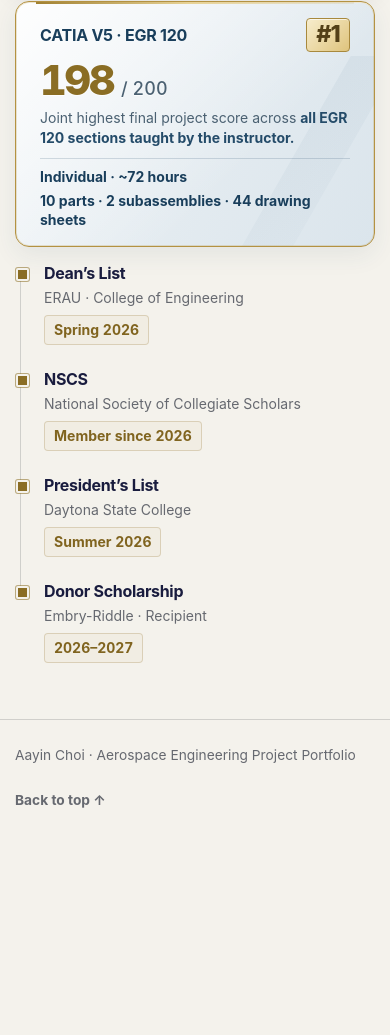
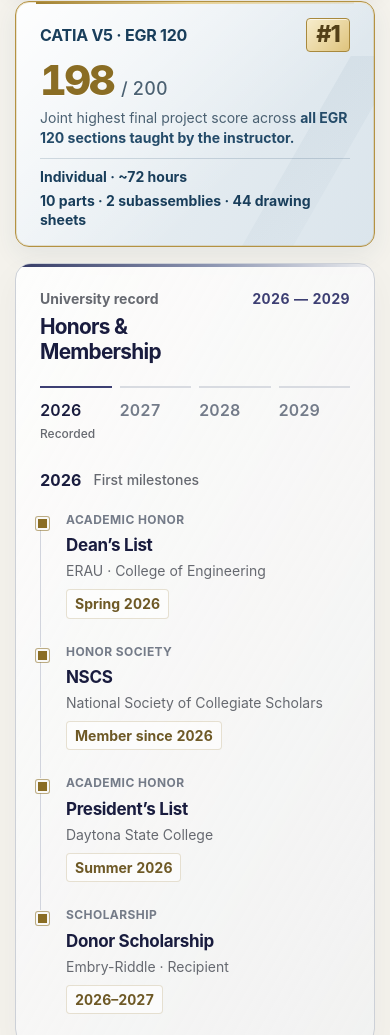
Before and after one commit to AayinChoi/AayinChoi.github.io, a plain HTML site: page index.html in a window 390 px wide. Shown: the part 3871-4906 px from the top of the page. Before the commit the page ends 4707 px from the top, so only its background shows below. Drawn offline with Linux system fonts and the light colour scheme.

Commit message:
Add files via upload

```diff
--- a/index.html
+++ b/index.html
@@ -185,28 +185,48 @@
           </p>
         </li>
         <li class="profile-roadmap" id="academic-honors">
-          <ol class="profile-roadmap-list" aria-label="Honors and membership in order received">
+          <header class="roadmap-heading">
+            <div>
+              <p class="roadmap-kicker">University record</p>
+              <h3>Honors &amp; Membership</h3>
+            </div>
+            <p class="roadmap-span"><span>Academic journey</span><strong>2026 — 2029</strong></p>
+          </header>
+          <div class="roadmap-years" aria-label="University timeline through expected graduation in 2029">
+            <span class="roadmap-year roadmap-year-recorded" aria-label="2026, recorded milestones">2026 <span>Recorded</span></span>
+            <span class="roadmap-year" aria-label="2027, future records">2027</span>
+            <span class="roadmap-year" aria-label="2028, future records">2028</span>
+            <span class="roadmap-year" aria-label="2029, expected graduation year">2029</span>
+          </div>
+          <div class="roadmap-year-group" data-year="2026">
+            <h4 class="roadmap-group-title">2026 <span>First milestones</span></h4>
+            <ol class="profile-roadmap-list" aria-label="Honors and membership in order received">
             <li class="profile-record">
+              <span class="profile-record-kind">Academic honor</span>
               <h3>Dean’s List</h3>
               <p>ERAU · College of Engineering</p>
               <p class="profile-record-date">Spring 2026</p>
             </li>
             <li class="profile-record">
+              <span class="profile-record-kind">Honor society</span>
               <h3>NSCS</h3>
               <p>National Society of Collegiate Scholars</p>
               <p class="profile-record-date">Member since 2026</p>
             </li>
             <li class="profile-record">
+              <span class="profile-record-kind">Academic honor</span>
               <h3>President’s List</h3>
               <p>Daytona State College</p>
               <p class="profile-record-date">Summer 2026</p>
             </li>
             <li class="profile-record">
+              <span class="profile-record-kind">Scholarship</span>
               <h3>Donor Scholarship</h3>
               <p>Embry-Riddle · Recipient</p>
               <p class="profile-record-date">2026–2027</p>
             </li>
-          </ol>
+            </ol>
+          </div>
         </li>
       </ol>
     </section>
--- a/styles.css
+++ b/styles.css
@@ -2597,6 +2597,66 @@ figcaption { margin-top: 13px; color: var(--muted); font-size: 0.86rem; }
   .personal-summary .personal-links { gap: 12px 18px; }
 }
 
+/* A framed recognition archive that can grow by year through graduation. */
+.profile-roadmap {
+  position: relative;
+  padding: 30px clamp(24px, 4.5vw, 54px) 32px;
+  overflow: hidden;
+  border: 1px solid #ccd0d7;
+  border-radius: 20px;
+  background: linear-gradient(120deg, rgba(255,255,255,0.85), rgba(239,241,245,0.58));
+  box-shadow: 0 12px 34px rgba(25,28,62,0.045);
+}
+.profile-roadmap::before { content: ""; position: absolute; top: 0; left: 0; right: 0; height: 3px; background: linear-gradient(90deg, #353b66, #8d96b2 55%, rgba(141,150,178,0.1)); }
+.roadmap-heading { display: flex; align-items: center; justify-content: space-between; gap: 24px; }
+.roadmap-kicker { margin: 0 0 5px; color: var(--muted); font-size: 0.875rem; font-weight: 650; }
+.roadmap-heading h3 { margin: 0; color: var(--navy-deep); font-size: 1.6rem; line-height: 1.2; letter-spacing: -0.035em; }
+.roadmap-span { display: grid; gap: 2px; margin: 0; text-align: right; }
+.roadmap-span span { color: var(--muted); font-size: 0.875rem; }
+.roadmap-span strong { color: var(--navy-soft); font-size: 1.125rem; font-weight: 650; font-variant-numeric: tabular-nums; letter-spacing: 0.025em; }
+.roadmap-years { display: grid; grid-template-columns: repeat(4, minmax(0, 1fr)); gap: 12px; margin-top: 26px; }
+.roadmap-year { display: flex; flex-wrap: wrap; align-items: baseline; gap: 8px; min-width: 0; padding: 10px 0 0; border-top: 2px solid #d8dbe1; color: #737b89; font-size: 1.125rem; font-weight: 600; font-variant-numeric: tabular-nums; }
+.roadmap-year-recorded { border-color: var(--navy-soft); color: var(--navy-deep); }
+.roadmap-year span { color: var(--muted); font-size: 0.75rem; font-weight: 450; }
+.roadmap-year-group { margin-top: 26px; }
+.roadmap-group-title { display: flex; align-items: center; gap: 12px; margin: 0 0 20px; color: var(--navy-deep); font-size: 1rem; font-weight: 750; font-variant-numeric: tabular-nums; }
+.roadmap-group-title span { color: var(--muted); font-size: 0.875rem; font-weight: 450; }
+.profile-roadmap .profile-roadmap-list { grid-template-columns: repeat(4, minmax(0, 1fr)); gap: 26px 24px; }
+.profile-roadmap .profile-record { grid-column: auto; gap: 7px; min-height: 148px; padding: 22px 0 0; margin: 0; }
+.profile-roadmap .profile-record::before { top: -4px; left: 0; width: 9px; height: 9px; border-color: #f9f9f8; }
+.profile-roadmap .profile-record::after { top: 0; left: 4px; right: -24px; bottom: auto; width: auto; height: 1px; background: linear-gradient(90deg, #aaa793, #d7d9df); }
+.profile-roadmap .profile-record:nth-child(4n)::after,
+.profile-roadmap .profile-record:last-child::after { right: 0; }
+.profile-record-kind { color: #747b88; font-size: 0.75rem; font-weight: 650; letter-spacing: 0.035em; text-transform: uppercase; }
+.profile-roadmap .profile-record h3 { font-size: 1.0625rem; }
+.profile-roadmap .profile-record .profile-record-date { margin-top: auto; padding: 4px 8px; border-color: rgba(138,109,36,0.2); background: rgba(255,255,255,0.6); color: #6e5926; }
+@media (max-width: 900px) {
+  .profile-roadmap .profile-roadmap-list { grid-template-columns: repeat(2, minmax(0, 1fr)); }
+  .profile-roadmap .profile-record::after { right: -24px; }
+  .profile-roadmap .profile-record:nth-child(2n)::after,
+  .profile-roadmap .profile-record:last-child::after { right: 0; }
+}
+@media (max-width: 620px) {
+  .profile-roadmap { padding: 24px 24px 26px; border-radius: 16px; }
+  .roadmap-heading { align-items: flex-start; gap: 16px; }
+  .roadmap-heading h3 { font-size: 1.3rem; }
+  .roadmap-span span { display: none; }
+  .roadmap-span strong { white-space: nowrap; font-size: 0.875rem; }
+  .roadmap-years { gap: 8px; margin-top: 22px; }
+  .roadmap-year { display: block; font-size: 1rem; }
+  .roadmap-year span { display: block; margin-top: 2px; }
+  .roadmap-year-group { margin-top: 24px; }
+  .roadmap-group-title { margin-bottom: 18px; }
+  .profile-roadmap .profile-roadmap-list { grid-template-columns: minmax(0, 1fr); gap: 20px; }
+  .profile-roadmap .profile-record { min-height: 0; padding: 0 0 4px 26px; gap: 5px; }
+  .profile-roadmap .profile-record::before { top: 6px; left: -4px; }
+  .profile-roadmap .profile-record::after,
+  .profile-roadmap .profile-record:nth-child(2n)::after,
+  .profile-roadmap .profile-record:nth-child(4n)::after { display: block; top: 10px; left: 0; right: auto; bottom: -24px; width: 1px; height: auto; background: #d1d4dd; }
+  .profile-roadmap .profile-record:last-child::after { display: none; }
+  .profile-roadmap .profile-record .profile-record-date { margin-top: 3px; }
+}
+
 @media (prefers-reduced-motion: reduce) {
   html { scroll-behavior: auto; }
   *, *::before, *::after { animation-duration: 0.01ms !important; animation-iteration-count: 1 !important; transition-duration: 0.01ms !important; }
```
